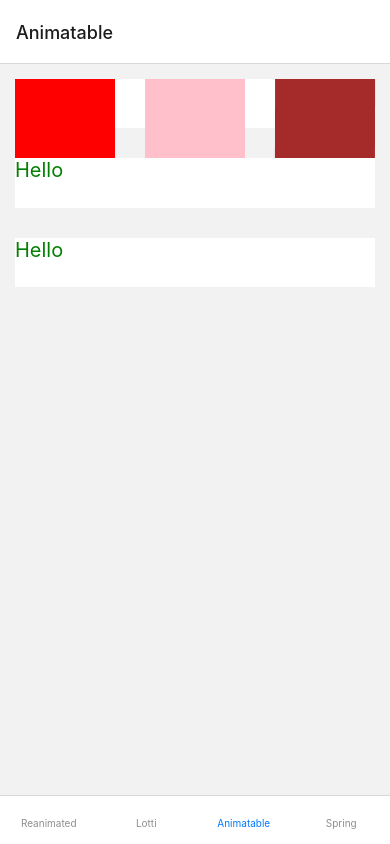
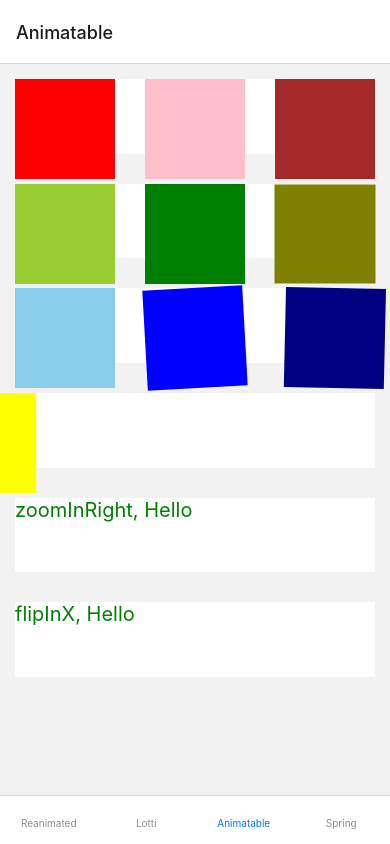
Before and after one commit to parksangryong/animationTest, a React Native app: screen /Animatable in a window 390 px wide. Built offline with nearby package versions, Linux system fonts and the light colour scheme; what @react-spring/native would draw is missing.

Commit message:
예시추가

```diff
--- a/src/screens/AnimatableTest.tsx
+++ b/src/screens/AnimatableTest.tsx
@@ -10,41 +10,101 @@ const AnimatableTest = () => {
     <ScrollView>
       <View style={styles.container}>
         <Animatable.View
-          animation="slideInLeft"
+          animation="bounce"
           duration={1000}
           style={{ width: 100, height: 100, backgroundColor: "red" }}
         ></Animatable.View>
         <Animatable.View
-          animation="bounce"
-          duration={2000}
+          animation="flash"
+          duration={1000}
           delay={1000}
           style={{ width: 100, height: 100, backgroundColor: "pink" }}
         ></Animatable.View>
         <Animatable.View
           animation="jello"
           duration={3000}
-          delay={3000}
+          delay={1500}
           style={{ width: 100, height: 100, backgroundColor: "brown" }}
         ></Animatable.View>
       </View>
       <View style={styles.container}>
+        <Animatable.View
+          animation="pulse"
+          duration={1000}
+          delay={2000}
+          style={{ width: 100, height: 100, backgroundColor: "yellowgreen" }}
+        ></Animatable.View>
+        <Animatable.View
+          animation="rotate"
+          duration={2000}
+          delay={2500}
+          style={{ width: 100, height: 100, backgroundColor: "green" }}
+        ></Animatable.View>
+        <Animatable.View
+          animation="rubberBand"
+          duration={3000}
+          delay={3000}
+          style={{ width: 100, height: 100, backgroundColor: "olive" }}
+        ></Animatable.View>
+      </View>
+      <View style={styles.container}>
+        <Animatable.View
+          animation="shake"
+          duration={1000}
+          delay={3500}
+          style={{ width: 100, height: 100, backgroundColor: "skyblue" }}
+        ></Animatable.View>
+        <Animatable.View
+          animation="swing"
+          duration={2000}
+          delay={4000}
+          style={{ width: 100, height: 100, backgroundColor: "blue" }}
+        ></Animatable.View>
+        <Animatable.View
+          animation="wobble"
+          duration={3000}
+          delay={4500}
+          style={{ width: 100, height: 100, backgroundColor: "navy" }}
+        ></Animatable.View>
+      </View>
+      <View style={styles.container}>
+        <Animatable.View
+          animation="slideInLeft"
+          duration={1000}
+          delay={5000}
+          style={{ width: 100, height: 100, backgroundColor: "yellow" }}
+        ></Animatable.View>
+        <Animatable.View
+          animation="fadeIn"
+          duration={2000}
+          delay={6000}
+          style={{ width: 100, height: 100, backgroundColor: "gold" }}
+        ></Animatable.View>
+        <Animatable.View
+          animation="zoomIn"
+          duration={3000}
+          delay={7000}
+          style={{ width: 100, height: 100, backgroundColor: "orange" }}
+        ></Animatable.View>
+      </View>
+      <View style={styles.container}>
         <Animatable.Text
-          animation="fadeIn"
+          animation="zoomInRight"
           duration={1000}
           delay={1000}
           style={{ fontSize: 20, color: "green" }}
         >
-          Hello
+          zoomInRight, Hello
         </Animatable.Text>
       </View>
       <View style={styles.container}>
         <Animatable.Text
-          animation="zoomIn"
+          animation="flipInX"
           duration={1000}
           delay={1000}
           style={{ fontSize: 20, color: "green" }}
         >
-          Hello
+          flipInX, Hello
         </Animatable.Text>
       </View>
     </ScrollView>
--- a/src/screens/ReanimatedTest.tsx
+++ b/src/screens/ReanimatedTest.tsx
@@ -1,8 +1,10 @@
-import { View, ScrollView, Button, StyleSheet } from "react-native";
+import { useState } from "react";
+import { View, ScrollView, Button, StyleSheet, Text } from "react-native";
 import {
   Gesture,
   GestureDetector,
   GestureHandlerRootView,
+  PanGestureHandler,
 } from "react-native-gesture-handler";
 
 import Animated, {
@@ -28,6 +30,9 @@ const ReanimatedTest = () => {
   const translateX3 = useSharedValue(0);
 
   const pressed = useSharedValue<boolean>(false);
+
+  const isVisible = useSharedValue(true);
+  const opacity = useSharedValue(0);
 
   //애니메이션1
   const pregressPress = (type: "plus" | "minus") => {
@@ -102,12 +107,48 @@ const ReanimatedTest = () => {
   const animatedStyles = useAnimatedStyle(() => ({
     backgroundColor: pressed.value ? "#FFE04B" : "#B58DF1",
     transform: [{ scale: withTiming(pressed.value ? 1.2 : 1) }],
+    reduceMotion: ReduceMotion.Never,
   }));
+
+  //애니메이션5
+  const animatedStyle = useAnimatedStyle(() => {
+    return {
+      opacity: opacity.value,
+    };
+  });
+
+  const toggleVisibility = () => {
+    opacity.value = withTiming(isVisible.value ? 0 : 1, {
+      duration: 1000,
+      reduceMotion: ReduceMotion.Never,
+    });
+    isVisible.value = !isVisible.value; // 상태 반전
+  };
+
+  //애니메이션6 : 드래그 앤 드롭
+  const translateX4 = useSharedValue(0);
+  const translateY4 = useSharedValue(0);
+
+  const animatedStyle6 = useAnimatedStyle(() => {
+    return {
+      transform: [
+        { translateX: translateX4.value },
+        { translateY: translateY4.value },
+      ],
+    };
+  });
+
+  const onDrag = (event: any) => {
+    const { translationX, translationY } = event.nativeEvent;
+    translateX4.value = translationX;
+    translateY4.value = translationY;
+  };
 
   return (
     <ScrollView style={styles.container}>
       {/* 크기 변화 */}
       <View style={styles.firstView}>
+        <Text style={styles.text}> withSpring</Text>
         <Animated.View
           style={{
             width,
@@ -123,6 +164,7 @@ const ReanimatedTest = () => {
       </View>
       {/* 옆으로 밀기 */}
       <View style={styles.secondView}>
+        <Text style={styles.text}> withSpring2</Text>
         <Animated.View
           style={{
             width: 100,
@@ -139,6 +181,7 @@ const ReanimatedTest = () => {
       </View>
       {/* 옆으로 굴러가기 */}
       <View style={styles.thirdView}>
+        <Text style={styles.text}> withTiming & withSpring</Text>
         <Animated.View
           style={{
             width: 40,
@@ -163,10 +206,28 @@ const ReanimatedTest = () => {
       </View>
       {/* 애니메이션4 */}
       <View style={styles.fourthView}>
+        <Text style={styles.text}>gestureTap</Text>
         <GestureHandlerRootView style={{ flex: 1 }}>
           <GestureDetector gesture={tap}>
             <Animated.View style={[styles.circle, animatedStyles]} />
           </GestureDetector>
+        </GestureHandlerRootView>
+      </View>
+      {/* 애니메이션5 */}
+      <View style={styles.fifthView}>
+        <Text style={styles.text}>Toggle Box</Text>
+        <Button title="Toggle Box" onPress={toggleVisibility} />
+        {isVisible.value && (
+          <Animated.View style={[styles.box, animatedStyle]} />
+        )}
+      </View>
+      {/* 애니메이션6 */}
+      <View style={styles.sixthView}>
+        <Text style={styles.text}>gestureDrag</Text>
+        <GestureHandlerRootView style={{ flex: 1 }}>
+          <PanGestureHandler onGestureEvent={onDrag}>
+            <Animated.View style={[styles.box2, animatedStyle6]} />
+          </PanGestureHandler>
         </GestureHandlerRootView>
       </View>
       <View style={{ height: 50 }} />
@@ -221,6 +282,39 @@ const styles = StyleSheet.create({
     height: 40,
     borderRadius: 20,
   },
+  fifthView: {
+    alignItems: "center",
+    marginBottom: 20,
+    backgroundColor: "white",
+    overflow: "hidden",
+    paddingVertical: 20,
+    gap: 10,
+  },
+  box: {
+    width: 100,
+    height: 100,
+    backgroundColor: "red",
+    borderRadius: 10,
+  },
+  sixthView: {
+    alignItems: "center",
+    marginBottom: 20,
+    backgroundColor: "white",
+    overflow: "hidden",
+    paddingVertical: 20,
+  },
+  box2: {
+    width: 50,
+    height: 50,
+    backgroundColor: "beige",
+    borderRadius: 25,
+  },
+  text: {
+    fontSize: 20,
+    fontWeight: "bold",
+    marginVertical: 10,
+    alignSelf: "center",
+  },
 });
 
 export default ReanimatedTest;
```
